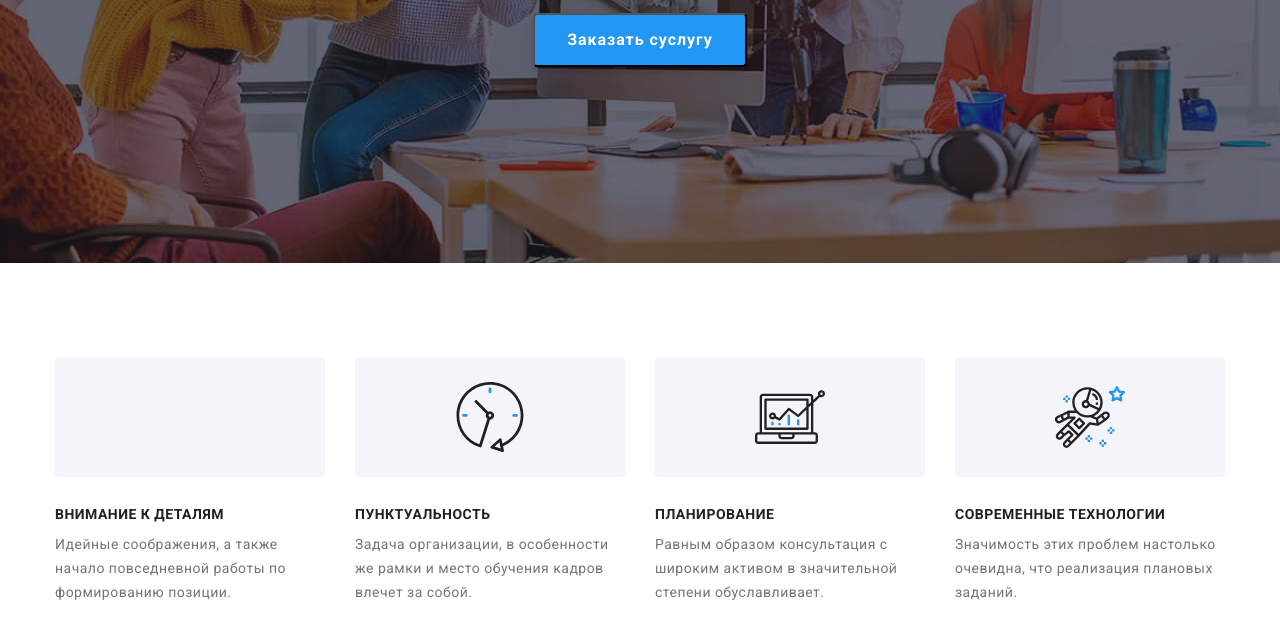
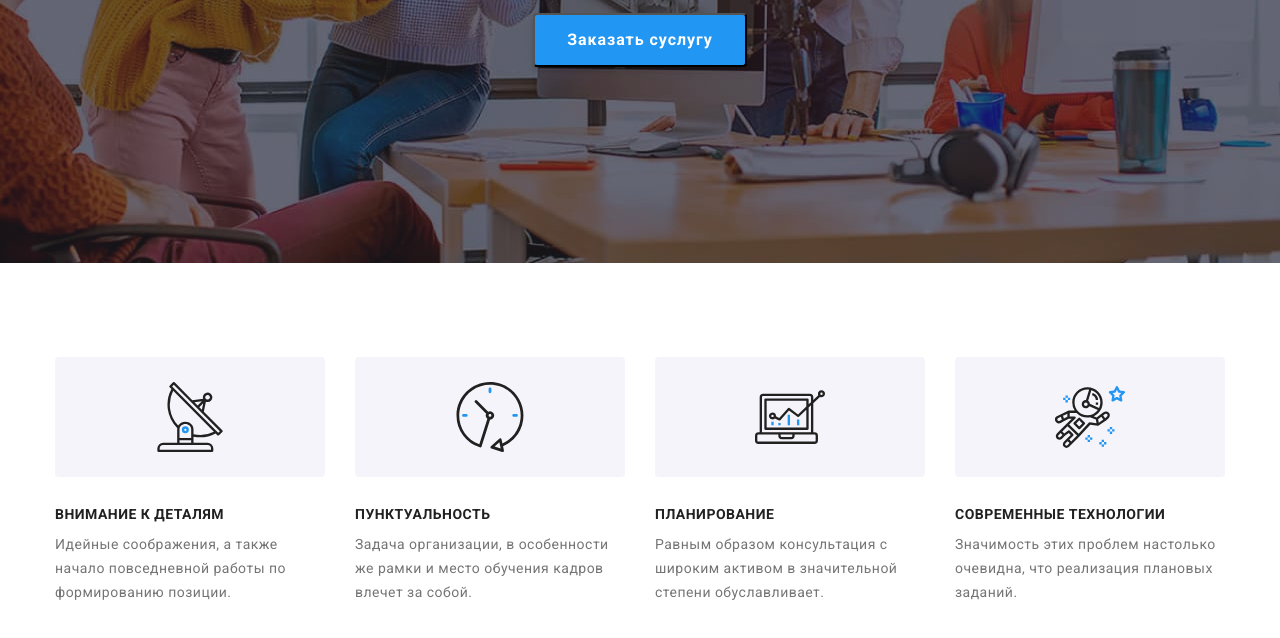
Before and after one commit to NataliS77/goit-markup-hw-04-, a plain HTML site: page index.html in a window 1280 px wide. Shown: the part 418-1056 px from the top of the page. Drawn offline with nearby package versions, Linux system fonts and the light colour scheme.

Commit message:
Update index.html

```diff
--- a/index.html
+++ b/index.html
@@ -77,7 +77,7 @@
         <li class="group-item">
           <a class="link group-link" href="" target="_blank" rel="noopener noreferrer" aria-label="antenna">
             <svg class="group-icon" width="70" height="70">
-              <use href=./images/icons.svg#antenna"></use>
+              <use href="./images/icons.svg#antenna"></use>
             </svg>
           </a>
         </li>
```
